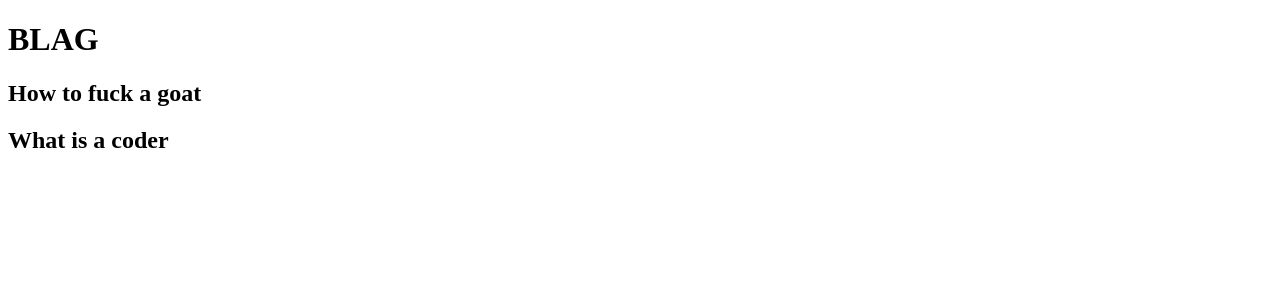
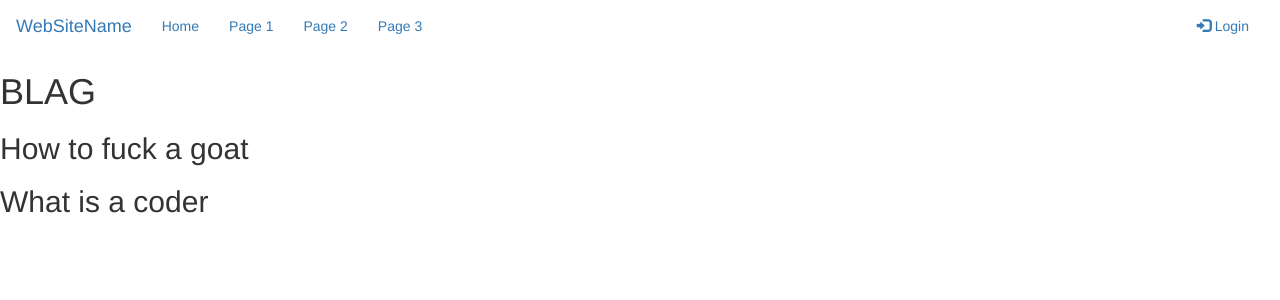
Before and after one commit to static-code-generators/kharghost, a Django app: page / in a window 1280 px wide. Shown: the top 300 px of the page. Run offline with Django 3.2, Linux system fonts and the light colour scheme; data comes from the database, SQL or seed files in the repository; some libraries are stand-ins or nearby versions.

Commit message:
Bootstraped base.html

```diff
--- a/blog/templates/blog/base.html
+++ b/blog/templates/blog/base.html
@@ -2,12 +2,44 @@
 <!DOCTYPE html>
 <html>
 <head>
-  {% block head %}
+	{% block head %}
 
-  {% endblock head %}
+	{% endblock head %}
+	<link rel="stylesheet" type="text/css" href="{% static "blog/css/bootstrap.css" %}">
+	<script src="{% static "blog/js/jquery.min.js" %}"></script>
+	<script src="{% static "blog/js/bootstrap.min.js" %}"></script>
+	<meta name="viewport" content="width=device-width, initial-scale=1">
 </head>
 <body>
-	<!--<audio src="{% static "blog/audio/django.mp3" %}" autoplay alt="DJANGO!"> </audio>-->
+	<!-- DJANGO! -->
+	<!-- <audio src="{% static "blog/audio/django.mp3" %}" autoplay alt="DJANGO!"> </audio> -->
+
+	<!-- NavBar Start -->
+	<nav class="navbar">
+		<div class="container-fluid">
+			<div class="navbar-header">
+				<button type="button" class="navbar-toggle" data-toggle="collapse" data-target="#myNavbar">
+				<span class="icon-bar"></span>
+				<span class="icon-bar"></span>
+				<span class="icon-bar"></span>
+				</button>
+				<a class="navbar-brand" href="#">WebSiteName</a>
+			</div>
+			<div class="collapse navbar-collapse" id="myNavbar">
+				<ul class="nav navbar-nav">
+					<li class="active"><a href="#">Home</a></li>
+					<li><a href="#">Page 1</a></li>
+					<li><a href="#">Page 2</a></li>
+					<li><a href="#">Page 3</a></li>
+				</ul>
+				<ul class="nav navbar-nav navbar-right">
+					<li><a href="#"><span class="glyphicon glyphicon-log-in"></span> Login</a></li>
+				</ul>
+			</div>
+		</div>
+	</nav>
+	<!-- NavBar End -->
+
 	{% block body %}
 
 	{% endblock body %}
```
